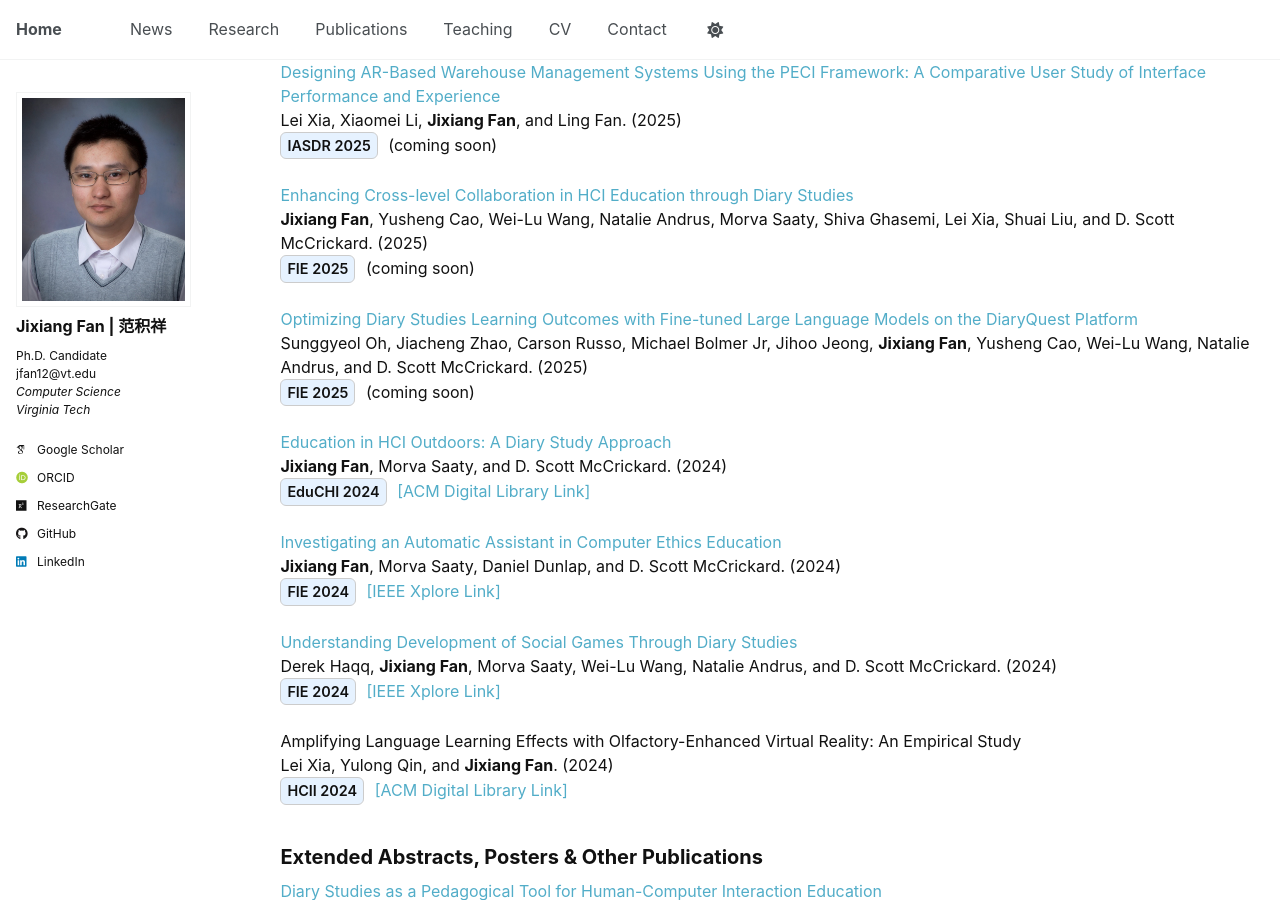
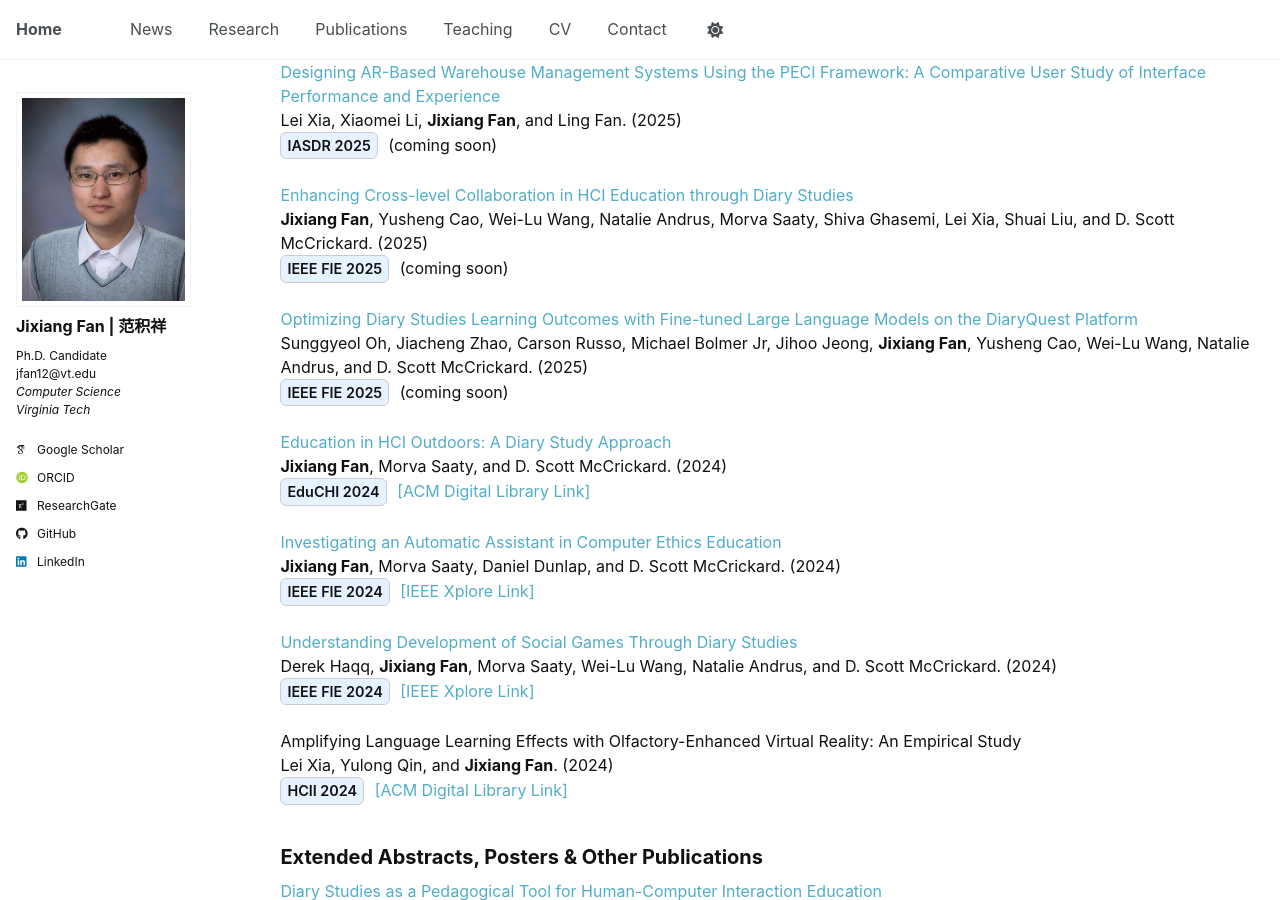
Before and after one commit to JixiangFan/web, a Jekyll site: the page built from _pages/publications.html, in a window 1280 px wide and 900 px high, scrolled down 594 px. Built offline with Jekyll 4.4.1, drawn with Linux system fonts in a browser that asks for light colours; some web fonts are replaced.

Commit message:
Update publications.html

```diff
--- a/_pages/publications.html
+++ b/_pages/publications.html
@@ -141,7 +141,7 @@ archival works.
   <span style="display:inline-block; padding:2px 6px; font-size:90%;
                font-weight:600; border:1px solid #ccc; border-radius:6px;
                background:#e6f2ff; margin-right:6px;">
-    FIE 2025
+    IEEE FIE 2025
   </span>
 
   (coming soon)
@@ -158,7 +158,7 @@ archival works.
   <span style="display:inline-block; padding:2px 6px; font-size:90%;
                font-weight:600; border:1px solid #ccc; border-radius:6px;
                background:#e6f2ff; margin-right:6px;">
-    FIE 2025
+    IEEE FIE 2025
   </span>
 
   (coming soon)
@@ -192,7 +192,7 @@ archival works.
   <span style="display:inline-block; padding:2px 6px; font-size:90%;
                font-weight:600; border:1px solid #ccc; border-radius:6px;
                background:#e6f2ff; margin-right:6px;">
-    FIE 2024
+    IEEE FIE 2024
   </span>
 
   <a href="https://ieeexplore.ieee.org/document/10893594">[IEEE Xplore Link]</a>
@@ -209,7 +209,7 @@ archival works.
   <span style="display:inline-block; padding:2px 6px; font-size:90%;
                font-weight:600; border:1px solid #ccc; border-radius:6px;
                background:#e6f2ff; margin-right:6px;">
-    FIE 2024
+    IEEE FIE 2024
   </span>
 
   <a href="https://ieeexplore.ieee.org/document/10893198">[IEEE Xplore Link]</a>
```
